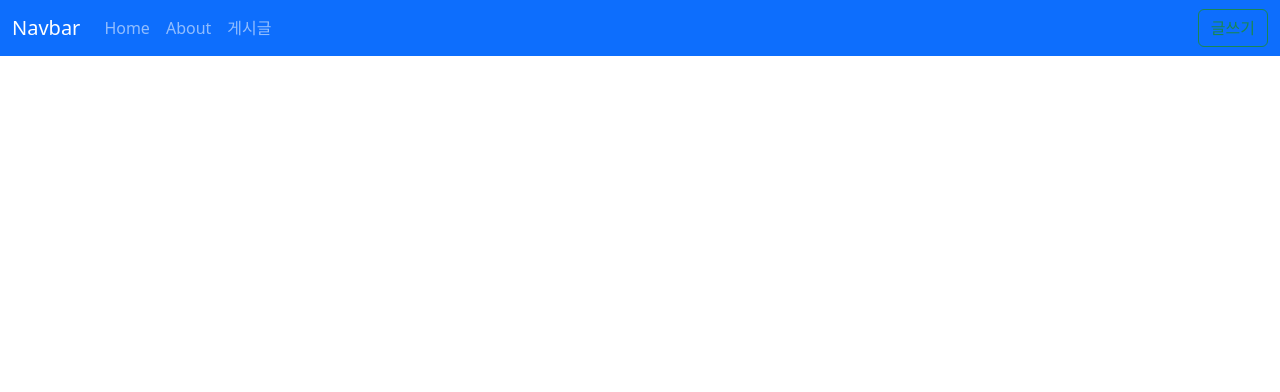
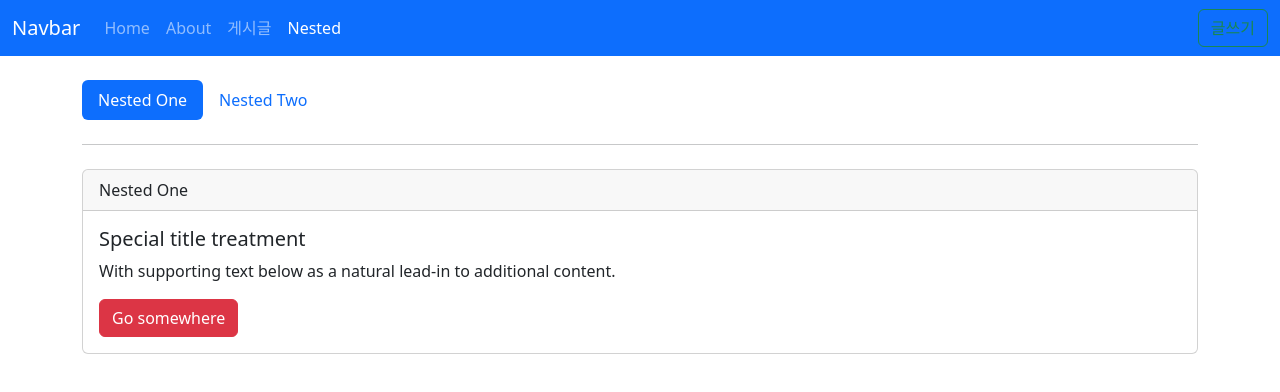
Before and after one commit to finnbell/vue3-posts, a Vue app: page /nested/one in a window 1280 px wide. Shown: the top 392 px of the page. Built offline with nearby package versions, Linux system fonts and the light colour scheme.

Commit message:
중첩 라우트 , Replace 적용

```diff
--- a/src/layouts/TheHeader.vue
+++ b/src/layouts/TheHeader.vue
@@ -26,8 +26,12 @@
             <li class="nav-item">
               <RouterLink class="nav-link" active-class="active" to="/posts">게시글</RouterLink>
             </li>
+            <li class="nav-item">
+              <RouterLink class="nav-link" active-class="active" to="/nested">
+                Nested
+              </RouterLink>
+            </li>
           </ul>
-
 
           <div class="d-flex">
             <button class="btn btn-outline-success" type="button" @click="goPage">글쓰기</button>
--- a/src/router/index.js
+++ b/src/router/index.js
@@ -5,7 +5,11 @@ import PostCreateView from '@/views/posts/PostCreateView.vue';
 import PostDetailView from '@/views/posts/PostDetailView.vue';
 import PostEditView from '@/views/posts/PostEditView.vue';
 import PostListView from '@/views/posts/PostListView.vue';
-
+import NotFoundView from '@/views/NotFoundView.vue';
+import NestedView from '@/views/nested/NestedView.vue';
+import NestedOneView from '@/views/nested/NestedOneView.vue';
+import NestedTwoView from '@/views/nested/NestedTwoView.vue';
+import NestedHomeView from '@/views/nested/NestedHomeView.vue';
 
 const routes = [
   {
@@ -41,7 +45,33 @@ const routes = [
     name: 'PostEdit',
     component: PostEditView,
   },
-
+  {
+    path: '/:pathMatch(.*)*',
+    name: 'NotFound',
+    component: NotFoundView
+  },
+  {
+    path: '/nested',
+    name: 'NotFound',
+    component: NestedView,
+    children: [
+        {
+          path: '',
+          name: 'nestedhome',
+          component: NestedHomeView
+        },
+        {
+          path: 'one',
+          name: 'NestedOne',
+          component: NestedOneView
+        },
+        {
+          path: 'two',
+          name: 'NestedTwo',
+          component: NestedTwoView
+        },
+    ]
+  },
 
 ];
 
--- /dev/null
+++ b/src/views/NotFoundView.vue
@@ -0,0 +1,20 @@
+<template>
+    <div class="text-center py-5">
+      <h1>Opps!</h1>
+      <h2>404 Not Found</h2>
+      <div class="text-muted">요청한 페이지를 찾을 수 없습니다!</div>
+      <div class="mt-4">
+        <RouterLink to="/">
+          <button class="btn btn-primary">HOME</button>
+        </RouterLink>
+      </div>
+    </div>
+</template>
+
+<script setup>
+
+</script>
+
+<style lang="scss" scoped>
+
+</style>
--- /dev/null
+++ b/src/views/nested/NestedHomeView.vue
@@ -0,0 +1,19 @@
+<template>
+  <div class="card">
+    <div class="card-header">Nested Home</div>
+    <div class="card-body">
+      <h1 class="card-title">Nested routes home...</h1>
+    </div>
+  </div>
+
+</template>
+
+<script>
+export default {
+
+}
+</script>
+
+<style>
+
+</style>
--- /dev/null
+++ b/src/views/nested/NestedOneView.vue
@@ -0,0 +1,20 @@
+<template>
+  <div class="card">
+  <div class="card-header">Nested One</div>
+  <div class="card-body">
+    <h5 class="card-title">Special title treatment</h5>
+    <p class="card-text">With supporting text below as a natural lead-in to additional content.</p>
+    <a href="#" class="btn btn-danger">Go somewhere</a>
+  </div>
+</div>
+</template>
+
+<script>
+export default {
+
+}
+</script>
+
+<style>
+
+</style>
--- /dev/null
+++ b/src/views/nested/NestedTwoView.vue
@@ -0,0 +1,20 @@
+<template>
+  <div class="card">
+  <div class="card-header">Nested Two</div>
+  <div class="card-body">
+    <h5 class="card-title">Special title treatment</h5>
+    <p class="card-text">With supporting text below as a natural lead-in to additional content.</p>
+    <a href="#" class="btn btn-warning">Go somewhere</a>
+  </div>
+</div>
+</template>
+
+<script>
+export default {
+
+}
+</script>
+
+<style>
+
+</style>
--- /dev/null
+++ b/src/views/nested/NestedView.vue
@@ -0,0 +1,31 @@
+<template>
+<div>
+  <ul class="nav nav-pills">
+    <li class="nav-item">
+      <RouterLink class="nav-link" active-class="active" :to="{ name:'NestedOne', replace:true}">
+        Nested One
+      </RouterLink>
+    </li>
+    <li class="nav-item">
+      <RouterLink class="nav-link" active-class="active" :to="{ name:'NestedTwo', replace:true}">
+        Nested Two
+      </RouterLink>
+    </li>
+  </ul>
+
+    <hr class="my-4"/>
+      <RouterView></RouterView>
+
+</div>
+
+</template>
+
+<script>
+export default {
+
+}
+</script>
+
+<style>
+
+</style>
```
